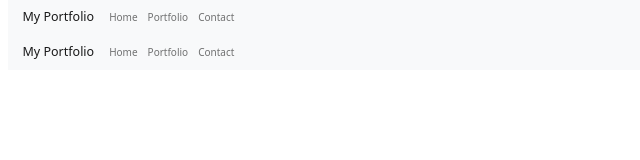
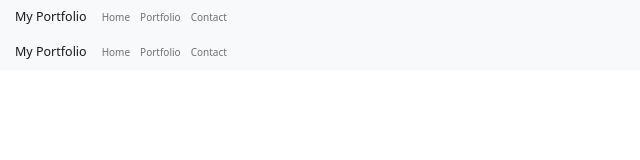
Before and after one commit to fiusks/Frontend-Challenge-M01, a React (Create React App) app: page / in a window 1280 px wide. Shown: the top 160 px of the page, without its empty margins (0-640 px from the left). Built offline with nearby package versions, Linux system fonts and the light colour scheme; a web font is replaced by a local one.

Commit message:
Layout header and foot correction

```diff
--- a/src/components/layout/layout.jsx
+++ b/src/components/layout/layout.jsx
@@ -5,10 +5,9 @@ import Header from "../header";
 
 function Layout() {
   return (
-    <>
     <Container fluid>
       <Row>
-          <Col>
+        <Col className="px-0">
           <Header />
         </Col>
       </Row>
@@ -18,12 +17,11 @@ function Layout() {
         </Col>
       </Row>
       <Row>
-          <Col>
+        <Col className="px-0">
           <Footer />
         </Col>
       </Row>
     </Container>
-    </>
   );
 }
 
```
Lines whose indentation alone changed are shown as unchanged.
